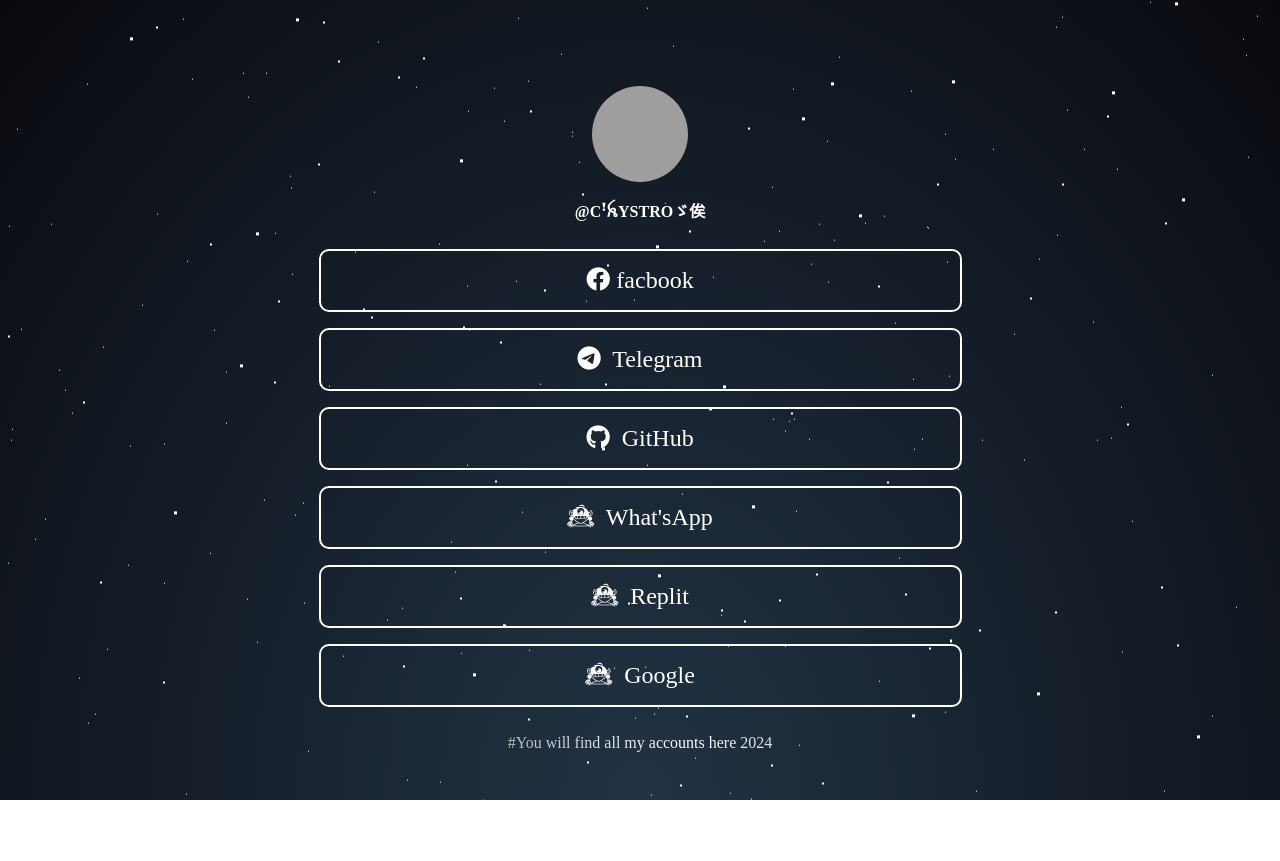
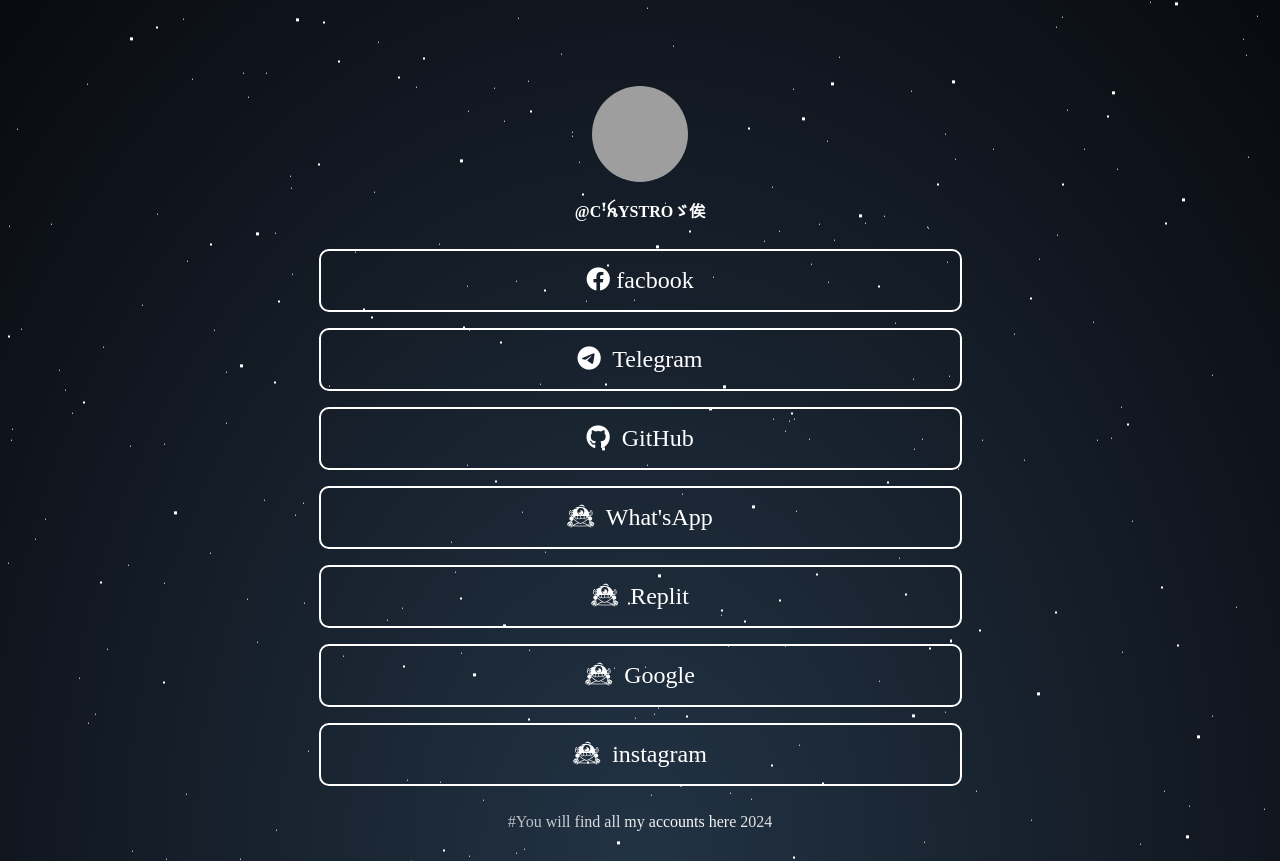
Before and after one commit to LUCIEFER2864/protoform, a website: page My.html in a window 1280 px wide. Before the commit the page ends 800 px from the top, so only its background shows below. Drawn offline with Linux system fonts and the light colour scheme; grey boxes are pictures that could not be loaded; a web font is replaced by a local one.

Commit message:
Update My.html

```diff
--- a/My.html
+++ b/My.html
@@ -934,6 +934,9 @@
         <a class="link" href="Cystro4044@outlook.com" target="_blank">
            <i class="fab fa-optin-monster">&nbsp;</i>  Google
         </a>
+    <a class="link" href="https://www.instagram.com/cystro4044/profilecard/?igsh=MTN6YjVxdHhwdDVsYg==" target="_blank">
+           <i class="fab fa-optin-monster">&nbsp;</i> instagram
+    </a>
   </div>
 
   <div id="hashtag">
```
